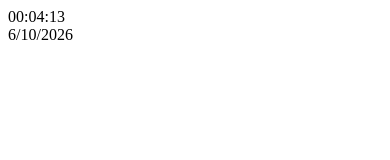
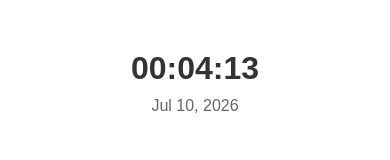
Before and after one commit to Agent007pr/hermes2-golden-clock, a plain HTML site: page index.html in a window 390 px wide. Drawn offline with Linux system fonts and the light colour scheme.

Commit message:
feat: Add mobile-friendly responsive layout to index.html (iteration 2)

```diff
--- a/index.html
+++ b/index.html
@@ -3,30 +3,39 @@
 <head>
     <meta charset="UTF-8">
     <meta name="viewport" content="width=device-width, initial-scale=1.0">
-    <title>Clock</title>
+    <title>Responsive Clock</title>
+    <style>
+        body {
+            font-family: Arial, sans-serif;
+            text-align: center;
+            margin-top: 50px;
+        }
+        #clock {
+            font-size: 2rem;
+            font-weight: bold;
+            color: #333;
+        }
+        #date {
+            margin-top: 10px;
+            color: #666;
+        }
+    </style>
 </head>
 <body>
-    <div id="clock"></div>
-    <div id="date"></div>
+    <div id="clock">00:00:00</div>
+    <div id="date">Loading...</div>
     <script>
         function updateClock() {
             const now = new Date();
-            let h = now.getHours();
-            let m = now.getMinutes();
-            let s = now.getSeconds();
-
-            h = String(h).padStart(2, "0");
-            m = String(m).padStart(2, "0");
-            s = String(s).padStart(2, "0");
-
+            const h = String(now.getHours()).padStart(2, "0");
+            const m = String(now.getMinutes()).padStart(2, "0");
+            const s = String(now.getSeconds()).padStart(2, "0");
             document.getElementById('clock').textContent = `${h}:${m}:${s}`;
 
-            const month = now.getMonth() + 1;
-            const day = now.getDate();
-            const year = now.getFullYear();
-            document.getElementById('date').textContent = `${month}/${day}/${year}`;
+            const months = ["Jan", "Feb", "Mar", "Apr", "May", "Jun", "Jul", "Aug", "Sep", "Oct", "Nov", "Dec"];
+            const dateStr = `${months[now.getMonth() + 1]} ${now.getDate()}, ${now.getFullYear()}`;
+            document.getElementById('date').textContent = dateStr;
         }
-
         setInterval(updateClock, 1000);
         updateClock();
     </script>
```
